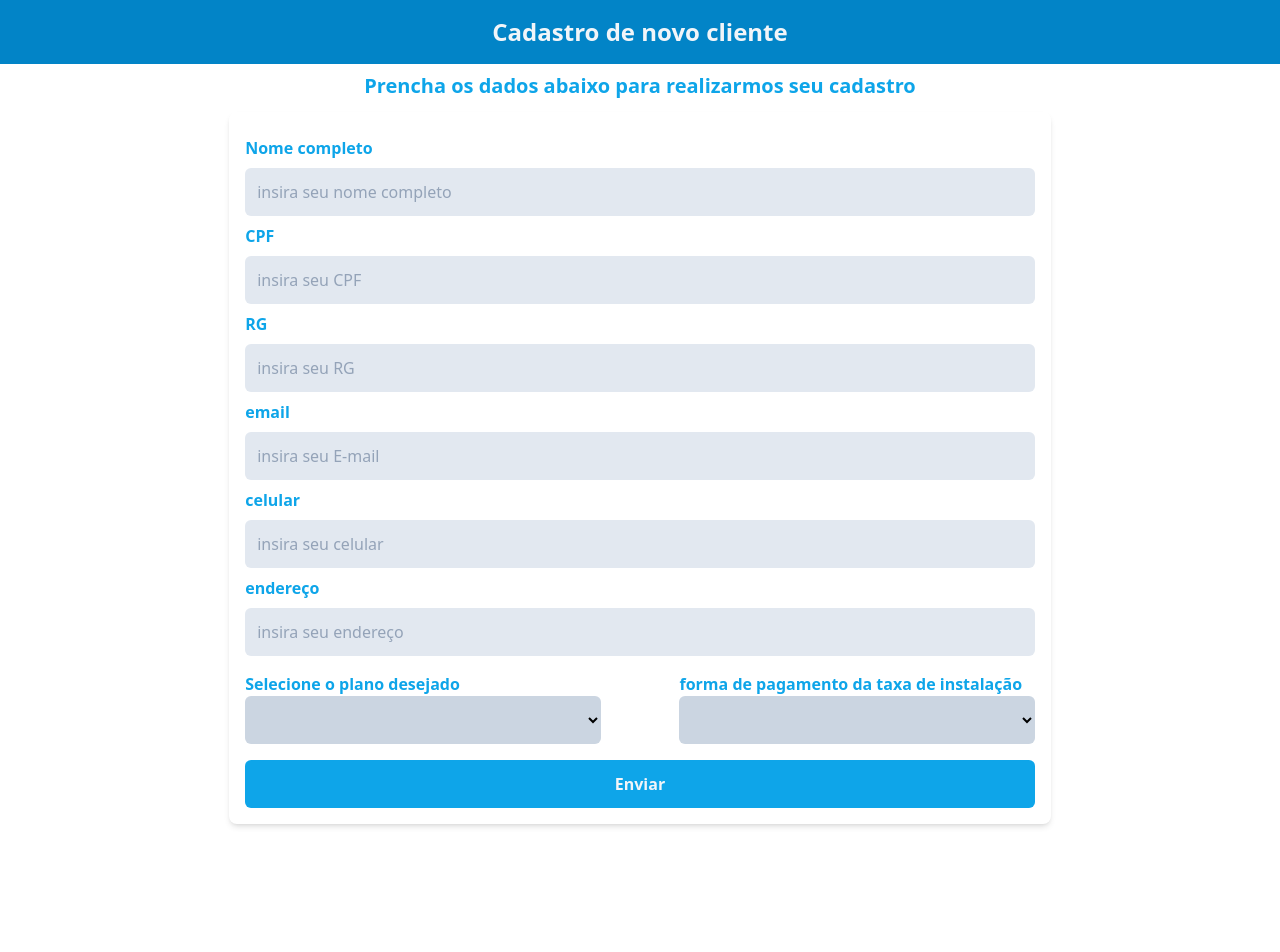
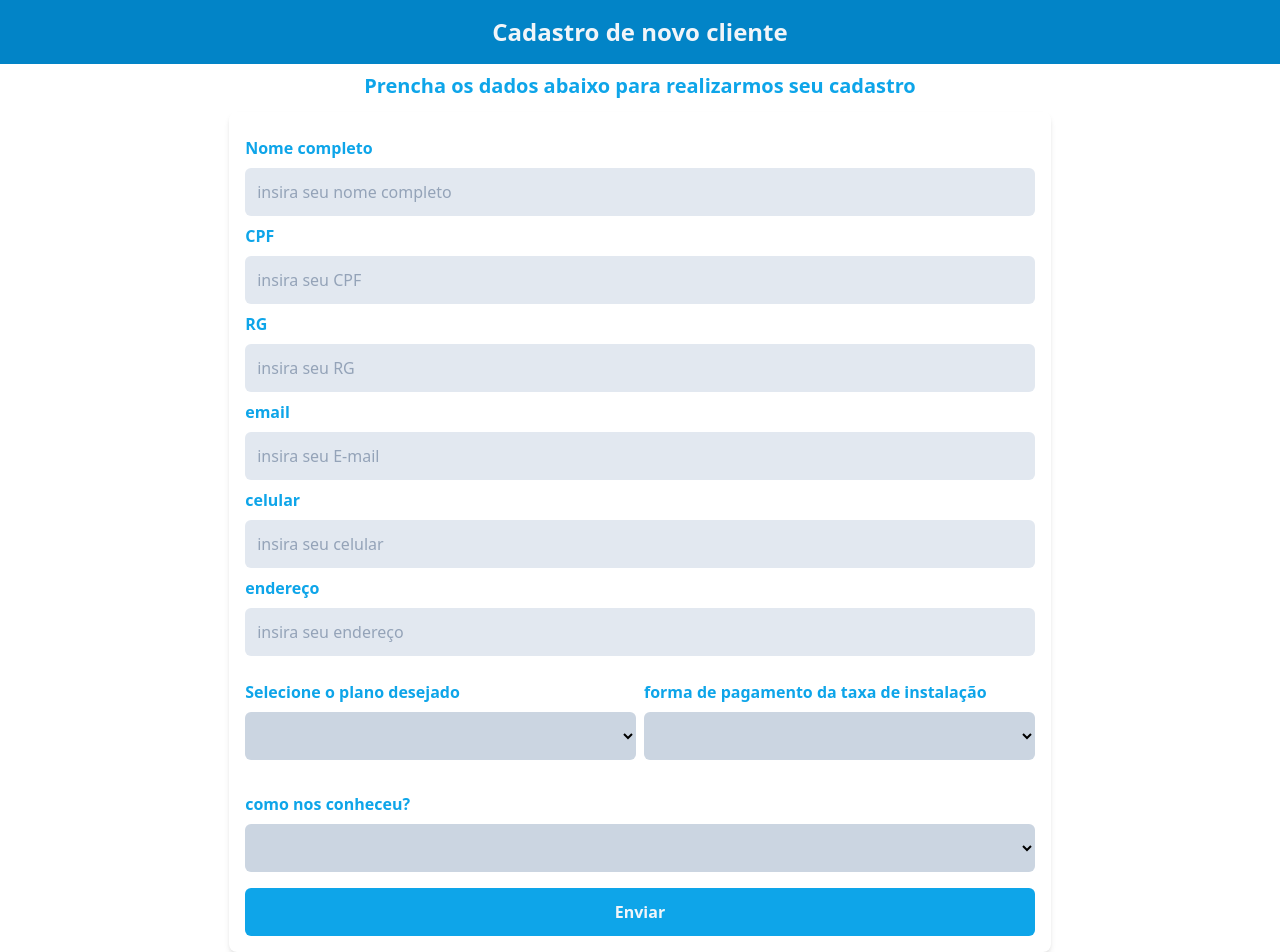
Before and after one commit to WesleyOliveira01/cadastro, a Next.js app: page / in a window 1280 px wide. Shown: the top 952 px of the page. Before the commit the page ends 832 px from the top, so only its background shows below. Built offline with nearby package versions, Linux system fonts and the light colour scheme.

Commit message:
:feat: pesquisa de campo adicionada

```diff
--- a/src/components/Form.tsx
+++ b/src/components/Form.tsx
@@ -13,6 +13,8 @@ interface Iusuario {
   endereco: string;
   plano: string;
   taxa:string
+  mesCadastro:string
+  como_conheceu:string
 }
 
 const Form = () => {
@@ -22,14 +24,23 @@ const Form = () => {
   const [endereco, setEndereco] = useState("");
   const [plano, setPlano] = useState("");
   const [taxa, setTaxa] = useState("");
+  const [comoConheceu, setComoConheceu] = useState("");
 
   const [telefone, setTelefone] = useState<number | null>();
   const [cpf, setCpf] = useState<number | null>();
   const [rg, setRg] = useState<number | null>();
 
+  const date = new Date()
+  const mes = date.getMonth()
+  const ano = date.getFullYear()
+  const mesCadastro = `${mes}/${ano}`
+
+
+
   const handleSubmit = async (e: FormEvent<HTMLFormElement>) => {
     e.preventDefault();
     const usuario: Iusuario = {
+      mesCadastro:mesCadastro,
       nome: nome,
       cpf: cpf as number,
       rg: rg as number,
@@ -37,7 +48,8 @@ const Form = () => {
       email: email,
       endereco: endereco,
       plano: plano,
-      taxa:taxa
+      taxa:taxa,
+      como_conheceu:comoConheceu
     };
     fetch("/api/supabase",{
       method:"POST",
@@ -49,6 +61,8 @@ const Form = () => {
     router.push("cadastroConcluido");
     console.log(usuario)
   };
+
+
 
   return (
     <section className="p-2">
@@ -115,9 +129,9 @@ const Form = () => {
           onChange={(e) => setEndereco(e.target.value)}
         />
 
-        <section className="flex flex-col lg:flex-row items-center justify-between">
-          <section className="my-4 lg:w-[45%] w-full">
-            <label htmlFor="planos" className="text-sky-500 block font-semibold">
+        <section className="flex flex-col lg:flex-row items-center justify-between gap-2">
+          <section className="my-4 lg:w-[50%] w-full">
+            <label htmlFor="planos" className="text-sky-500 block font-semibold my-2">
               Selecione o plano desejado
             </label>
             <select
@@ -155,8 +169,8 @@ const Form = () => {
               />
             </select>
           </section>
-          <section className="my-4 lg:w-[45%] w-full">
-            <label htmlFor="taxa" className="text-sky-500 block font-semibold">
+          <section className="my-4 lg:w-[50%] w-full">
+            <label htmlFor="taxa" className="text-sky-500 block font-semibold my-2">
              forma de pagamento da taxa de instalação
             </label>
             <select
@@ -174,6 +188,27 @@ const Form = () => {
           </section>
         </section>
 
+        <section className="my-4">
+        <label htmlFor="comoConheceu" className="text-sky-500 block font-semibold my-2">
+              como nos conheceu?
+            </label>
+            <select
+              required
+              name="taxa"
+              id="taxa"
+              className="bg-slate-300 p-3 outline-none rounded-md  w-full"
+              onChange={(e) => setComoConheceu(e.target.value)}
+            >
+              <Option value="" />
+              <Option value="indicacao" valorPlano="Indicação" />
+              <Option value="panfleto" valorPlano="Panfleto" />
+              <Option value="redes sociais" valorPlano="Redes sociais" />
+              <Option value="google" valorPlano="Google" />
+              <Option value="carro de som" valorPlano="Carro de som" />
+
+            </select>
+        </section>
+
         <button className="w-full p-3 bg-sky-500 text-slate-100 font-bold rounded-md">
           Enviar
         </button>
--- a/src/pages/api/supabase.ts
+++ b/src/pages/api/supabase.ts
@@ -11,7 +11,6 @@ const dataAtual = new Date();
 const dia = String(dataAtual.getDate()).padStart(2, "0");
 const mes = String(dataAtual.getMonth() + 1).padStart(2, "0");
 const ano = dataAtual.getFullYear();
-
 const dataCadastro = `${dia}/${mes}/${ano}`;
 
 type Data = {
@@ -31,7 +30,7 @@ const controlerMethod = {
   },
 
   async POST(req: NextApiRequest, res: NextApiResponse) {
-    const { nome, cpf, rg, email, telefone, endereco, plano, taxa } = req.body;
+    const { nome, cpf, rg, email, telefone, endereco, plano, taxa,como_conheceu,mesCadastro } = req.body;
 
     const { data, error } = await db.from("usuarios").insert({
       created: dataCadastro,
@@ -43,6 +42,8 @@ const controlerMethod = {
       endereco: endereco,
       plano: plano,
       taxa: taxa,
+      como_conheceu:como_conheceu,
+      mesCadastro:mesCadastro
     });
     if (error) {
       console.error(error);
```
